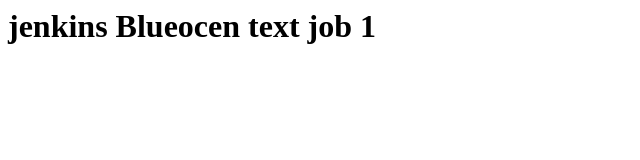
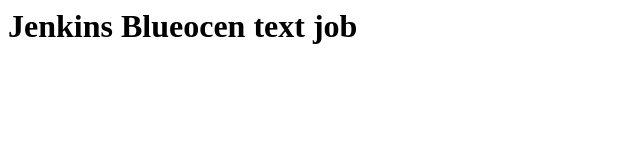
Before and after one commit to Vijaysapte/Blue-Ocean, a plain HTML site: page index.html in a window 1280 px wide. Shown: the whole page, without its empty margins (0-640 px from the left). Drawn offline with Linux system fonts and the light colour scheme.

Commit message:
Update index.html

```diff
--- a/index.html
+++ b/index.html
@@ -1 +1 @@
-<h1>jenkins Blueocen text job 1 </h1>
+<h1> Jenkins Blueocen text job  </h1>
```
